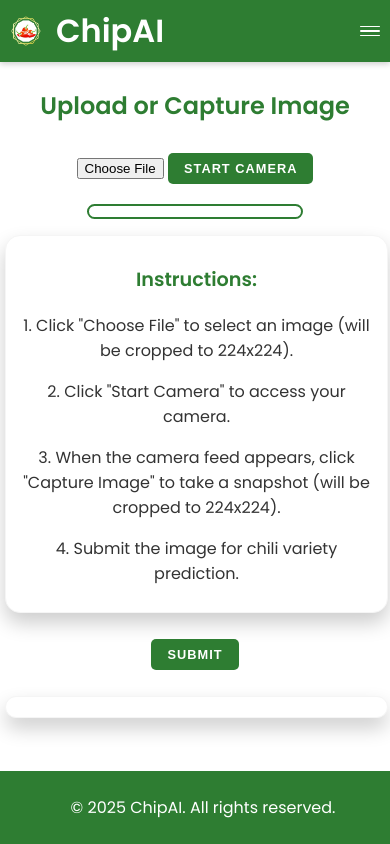
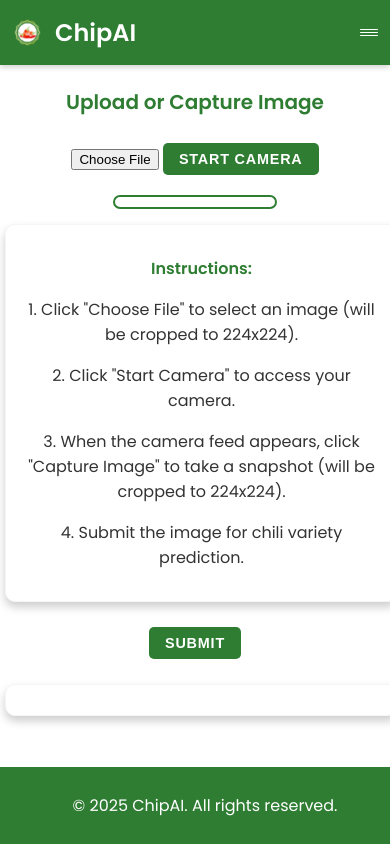
Before and after one commit to ejbaslot/ChipAI, a Flask app: page /ai in a window 390 px wide. Run offline with Flask 3, Linux system fonts and the light colour scheme; the visitor is signed in with stand-in values (Sample User, id 1); some libraries are stand-ins or nearby versions.

Commit message:
Bahala na

```diff
--- a/ChipAI/templates/AI.html
+++ b/ChipAI/templates/AI.html
@@ -2,7 +2,7 @@
 <html lang="en">
 <head>
     <meta charset="UTF-8">
-    <meta name="viewport" content="width=device-width, initial-scale=1.0">
+    <meta name="viewport" content="width=device-width, initial-scale=1.0, maximum-scale=1.0, user-scalable=no">
     <title>ChipAI - Chili Prediction</title>
     <link href="https://fonts.googleapis.com/css2?family=Poppins:wght@400;600&display=swap" rel="stylesheet">
 </head>
@@ -87,24 +88,24 @@
         }
 
         h1 {
-            font-size: clamp(2rem, 5vw, 2.5rem);
+            font-size: 1.5rem;
             margin: 0;
             color: #FFFFFF;
         }
 
         h2 {
-            font-size: clamp(1.5rem, 4vw, 1.75rem);
+            font-size: 1.25rem;
         }
 
         h3 {
-            font-size: clamp(1.2rem, 3.5vw, 1.5rem);
+            font-size: 1rem;
         }
 
         /* Content */
         .content {
-            padding: clamp(20px, 5vw, 40px) clamp(10px, 3vw, 20px);
+            padding: 15px 10px;
             text-align: center;
-            max-width: 1200px;
+            max-width: 800px;
             margin: 0 auto;
         }
 
@@ -114,13 +115,13 @@
             justify-content: space-between;
             align-items: center;
             background-color: #2E7D32;
-            padding: clamp(10px, 2vw, 20px);
+            padding: 10px;
             color: #FFFFFF;
             box-shadow: 0 2px 6px rgba(0, 0, 0, 0.2);
             position: sticky;
             top: 0;
             z-index: 100;
-            min-height: clamp(70px, 8vw, 90px);
+            min-height: 60px;
         }
 
         .header-left {
@@ -130,9 +131,9 @@
         }
 
         .logo {
-            width: clamp(60px, 8vw, 100px);
-            height: clamp(60px, 8vw, 100px);
-            margin-right: clamp(10px, 2vw, 15px);
+            width: 50px;
+            height: 50px;
+            margin-right: 10px;
             vertical-align: middle;
         }
 
@@ -142,28 +143,28 @@
         }
 
         .toggle {
-            width: clamp(30px, 5vw, 40px);
-            height: clamp(30px, 5vw, 40px);
+            width: 25px;
+            height: 25px;
             cursor: pointer;
             display: flex;
             flex-direction: column;
             align-items: center;
             justify-content: center;
-            gap: clamp(4px, 1vw, 8px);
-            padding: clamp(3px, 1vw, 5px);
+            gap: 3px;
+            padding: 2px;
             transition: transform 0.3s ease;
         }
 
         .bars {
             width: 100%;
-            height: clamp(2px, 0.5vw, 4px);
+            height: 2px;
             background-color: #FFFFFF;
             border-radius: 2px;
             transition: transform 0.3s ease, opacity 0.3s ease;
         }
 
         #checkbox:checked + .toggle #bar1 {
-            transform: translateY(clamp(8px, 2vw, 12px)) rotate(45deg);
+            transform: translateY(6px) rotate(45deg);
         }
 
         #checkbox:checked + .toggle #bar2 {
@@ -213,28 +214,28 @@
             display: flex;
             flex-wrap: wrap;
             justify-content: center;
-            gap: clamp(10px, 2.5vw, 20px);
-            margin: clamp(10px, 2.5vw, 20px) auto;
-            max-width: clamp(200px, 25vw, 280px);
+            gap: 10px;
+            margin: 10px auto;
+            max-width: 200px;
             border: 2px solid #2E7D32;
             border-radius: 10px;
-            padding: clamp(5px, 1.5vw, 10px);
+            padding: 5px;
         }
 
         video, #snapshot {
             width: 100%;
-            max-width: clamp(200px, 25vw, 280px);
+            max-width: 200px;
             border-radius: 10px;
         }
 
         /* Content Card */
         .content-card {
             background-color: #FFFFFF;
-            border-radius: 15px;
-            padding: clamp(15px, 4vw, 30px);
-            box-shadow: 0 10px 20px rgba(0, 0, 0, 0.2);
-            margin: clamp(15px, 4vw, 30px) auto;
-            max-width: 800px;
+            border-radius: 10px;
+            padding: 15px;
+            box-shadow: 0 5px 10px rgba(0, 0, 0, 0.2);
+            margin: 15px auto;
+            max-width: 600px;
             border: 1px solid #f5f5f5;
         }
 
@@ -287,22 +288,22 @@
         .btn {
             background-color: #2E7D32;
             color: #FFFFFF;
-            padding: clamp(8px, 2vw, 12px) clamp(16px, 4vw, 24px);
+            padding: 8px 16px;
             border: none;
             cursor: pointer;
             border-radius: 5px;
             transition: background 0.3s, transform 0.3s;
-            margin: clamp(10px, 2.5vw, 15px) 0;
+            margin: 10px 0;
             font-weight: 600;
             text-transform: uppercase;
-            letter-spacing: 1px;
-            font-size: clamp(0.8rem, 2vw, 1rem);
+            letter-spacing: 0.8px;
+            font-size: 0.9rem;
         }
 
         .btn:hover {
             background-color: #197e1e;
             transform: translateY(-2px);
-            box-shadow: 0 5px 15px rgba(0, 0, 0, 0.3);
+            box-shadow: 0 4px 10px rgba(0, 0, 0, 0.3);
         }
 
         /* Footer */
@@ -311,130 +312,109 @@
             background-color: #2E7D32;
             color: #FFFFFF;
             text-align: center;
-            padding: clamp(10px, 3vw, 15px);
+            padding: 10px;
             margin-top: auto;
-            min-height: clamp(40px, 5vw, 50px);
+            min-height: 40px;
         }
 
         /* Responsive Styles */
         @media only screen and (max-width: 768px) {
             header {
-                flex-direction: row;
-                align-items: center;
-                padding: clamp(8px, 2vw, 10px);
-                min-height: clamp(60px, 6vw, 75px);
-            }
-
-            .header-left {
-                flex: 1;
-                justify-content: flex-start;
-                align-items: center;
+                min-height: 50px;
             }
 
             .logo {
-                width: clamp(50px, 7vw, 90px);
-                height: clamp(50px, 7vw, 90px);
+                width: 40px;
+                height: 40px;
             }
 
             .toggle {
-                width: clamp(25px, 4vw, 35px);
-                height: clamp(25px, 4vw, 35px);
-                gap: clamp(3px, 1vw, 6px);
+                width: 20px;
+                height: 20px;
+                gap: 2px;
             }
 
             .bars {
-                height: clamp(2px, 0.5vw, 3px);
+                height: 1.5px;
             }
 
             nav ul {
-                top: 100%;
-                width: 100%;
-                right: 0;
-                left: 0;
-                border-radius: 0;
-                padding: clamp(10px, 2vw, 15px);
-            }
-
-            nav ul li a {
-                padding: clamp(8px, 2vw, 12px);
-                font-size: clamp(0.8rem, 2vw, 1.1rem);
+                top: 50px;
+                width: 120px;
+                right: 5px;
             }
 
             .content {
-                padding: clamp(15px, 3.5vw, 20px) clamp(5px, 2vw, 10px);
+                padding: 10px 5px;
             }
 
             .content-card {
                 width: 90%;
-                max-width: 600px;
-                padding: clamp(15px, 3.5vw, 20px);
+                max-width: 500px;
             }
 
             .camera-container {
-                max-width: clamp(250px, 35vw, 300px);
+                max-width: 180px;
             }
 
             video, #snapshot {
-                max-width: clamp(250px, 35vw, 300px);
+                max-width: 180px;
             }
 
             footer {
-                padding: clamp(10px, 2.5vw, 15px);
-                min-height: clamp(40px, 5vw, 48px);
+                min-height: 35px;
             }
         }
 
         @media only screen and (max-width: 480px) {
             header {
-                padding: clamp(6px, 1.5vw, 8px);
-                min-height: clamp(50px, 5vw, 65px);
+                min-height: 45px;
             }
 
             .logo {
-                width: clamp(40px, 6vw, 80px);
-                height: clamp(40px, 6vw, 80px);
+                width: 35px;
+                height: 35px;
             }
 
             .toggle {
-                width: clamp(20px, 3.5vw, 35px);
-                height: clamp(20px, 3.5vw, 35px);
-                gap: clamp(2px, 0.8vw, 6px);
+                width: 18px;
+                height: 18px;
+                gap: 1.5px;
             }
 
             .bars {
-                height: clamp(1.5px, 0.4vw, 3px);
+                height: 1.5px;
             }
 
             nav ul {
-                padding: clamp(8px, 1.5vw, 10px);
+                width: 100px;
+                padding: 6px;
             }
 
             nav ul li a {
-                font-size: clamp(0.7rem, 1.8vw, 0.9rem);
-                padding: clamp(6px, 1.5vw, 10px);
+                font-size: 0.8rem;
+                padding: 6px;
             }
 
             .content {
-                padding: clamp(5px, 1.5vw, 10px) clamp(5px, 1.5vw, 5px);
+                padding: 5px;
             }
 
             .content-card {
                 width: 95%;
-                max-width: 500px;
-                padding: clamp(10px, 2.5vw, 15px);
+                max-width: 400px;
             }
 
             .camera-container {
-                max-width: clamp(200px, 30vw, 250px);
+                max-width: 150px;
             }
 
             video, #snapshot {
-                max-width: clamp(200px, 30vw, 250px);
+                max-width: 150px;
             }
 
             footer {
-                padding: clamp(8px, 2vw, 10px);
-                min-height: clamp(30px, 4vw, 36px);
+                min-height: 30px;
             }
         }
     </style>
@@ -565,10 +542,9 @@
         fileInput.addEventListener('change', async (event) => {
             const file = event.target.files[0];
             if (file) {
-                // Check file size (5MB limit)
                 if (file.size > 5 * 1024 * 1024) {
                     predictionResult.innerHTML = '<p style="color:red;">File too large. Maximum size is 5MB.</p>';
-                    fileInput.value = ''; // Clear the input
+                    fileInput.value = '';
                     return;
                 }
                 try {
@@ -582,14 +558,13 @@
                 } catch (error) {
                     console.error('Error processing selected image:', error);
                     predictionResult.innerHTML = '<p style="color:red;">Failed to process selected image.</p>';
-                    fileInput.value = ''; // Clear the input on error
+                    fileInput.value = '';
                 }
             }
         });
 
         // Submit image to the server
         submitBtn.addEventListener('click', async () => {
-            console.log("✅ Submit button clicked!");
             predictionResult.innerHTML = '<p>Loading...</p><div class="spinner"></div>';
 
             const file = fileInput.files[0];
@@ -601,38 +576,30 @@
                     const imageUrl = URL.createObjectURL(file);
                     const croppedBlob = await cropImage(imageUrl, 224);
                     formData.append('image', croppedBlob, 'image.png');
-                    console.log("📸 File selected and cropped:", file.name);
                 } else if (imageDataUrl && imageDataUrl.startsWith('data:')) {
                     const response = await fetch(imageDataUrl);
                     const blob = await response.blob();
                     formData.append('image', blob, 'captured_image.png');
-                    console.log("📷 Captured image prepared.");
                 } else {
-                    predictionResult.innerHTML = '<p style="color:red;">⚠️ Please select or capture an image first.</p>';
+                    predictionResult.innerHTML = '<p style="color:red;">Please select or capture an image first.</p>';
                     return;
                 }
 
-                console.log("📤 Sending image to server...");
                 const response = await fetch('/upload', {
                     method: 'POST',
                     body: formData
                 });
 
-                console.log("📥 Received response from server.");
                 const result = await response.json();
-                console.log("🔍 Prediction Result:", result);
-
                 if (result.error) {
-                    predictionResult.innerHTML = `
-                        <p style="color:red;">Error: ${result.error}</p>
-                        <p>Ensure your image is a valid 224x224 image.</p>`;
+                    predictionResult.innerHTML = `<p style="color:red;">Error: ${result.error}</p>`;
                     return;
                 }
 
                 displayPrediction(result);
             } catch (error) {
-                console.error('❌ Error during prediction:', error);
-                predictionResult.innerHTML = '<p style="color:red;">⚠️ There was an error processing your image. Please try again.</p>';
+                console.error('Error during prediction:', error);
+                predictionResult.innerHTML = '<p style="color:red;">There was an error processing your image. Please try again.</p>';
             }
         });
 
@@ -665,7 +632,7 @@
                         <p>Confidence: ${confidence}%</p>
                         <div class="result-content">
                             <div class="chili-image">
-                                <img src="${data.image_url}" alt="${data.name}" style="width:200px;height:auto;border-radius:5px;margin-bottom:10px;">
+                                <img src="${data.image_url}" alt="${data.name}" style="width:150px;height:auto;border-radius:5px;margin-bottom:10px;">
                             </div>
                             <div class="chili-info">
                                 <ul>
```
Also changed, not shown: other parts of ChipAI/templates/AI.html (+18 -20 lines).
